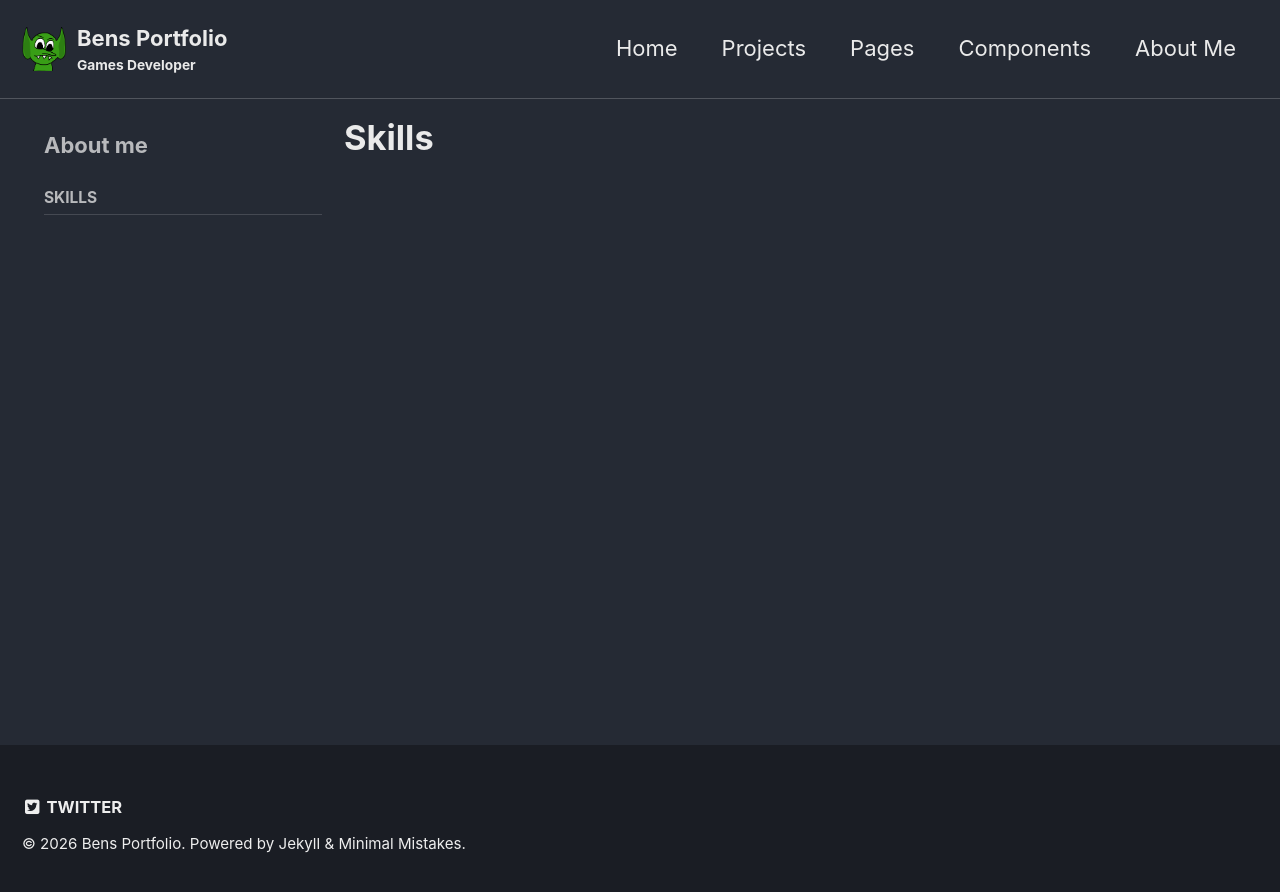
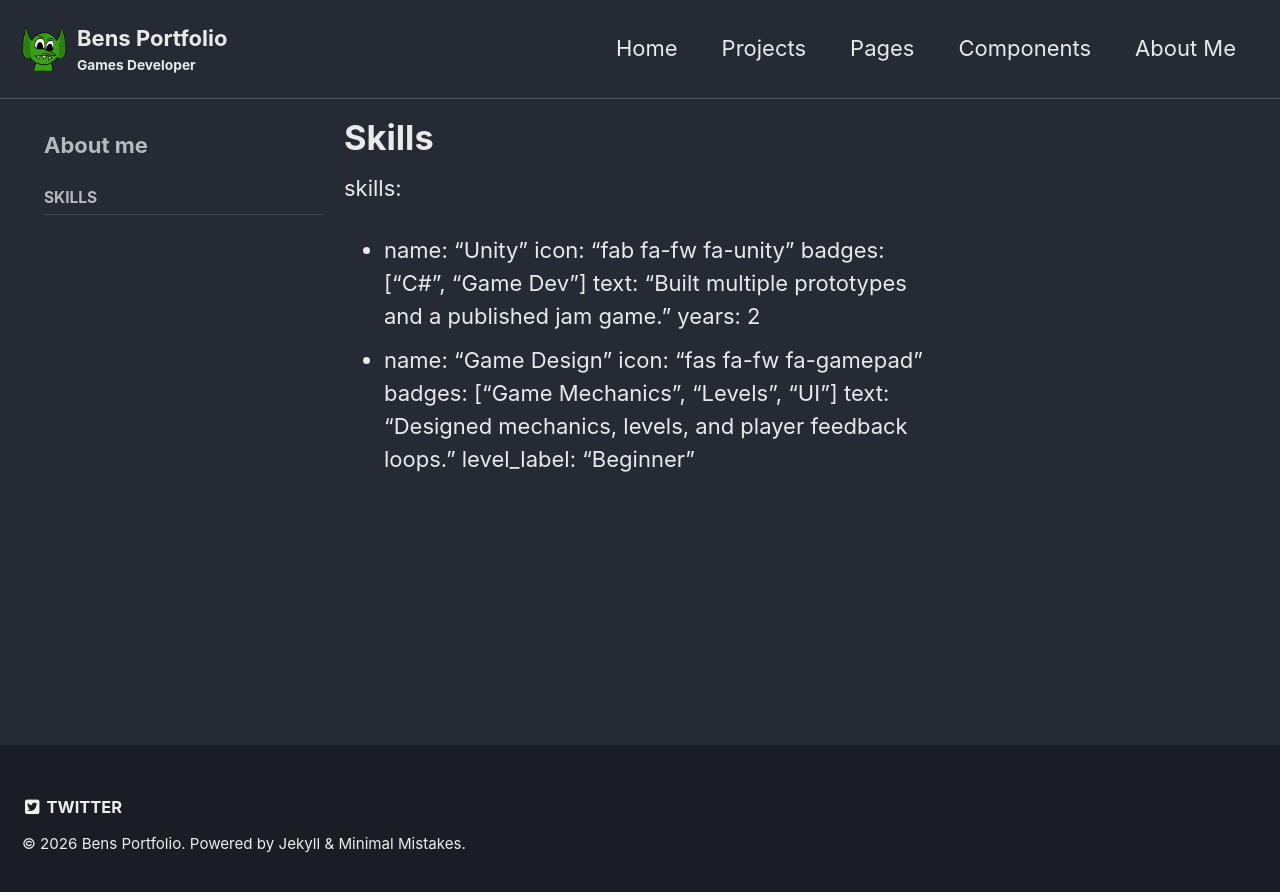
Before and after one commit to nvbnb17/nvbnb17.github.io, a Jekyll site: the page built from _pages/about-me-skills.md, in a window 1280 px wide. Shown: the top 892 px of the page. Built offline with Jekyll 4.4.1, drawn with Linux system fonts in a browser that asks for light colours.

Commit message:
Update about-me-skills.md

```diff
--- a/_pages/about-me-skills.md
+++ b/_pages/about-me-skills.md
@@ -7,3 +7,14 @@ sidebar:
   nav:
     - about-me
 ---
+skills:
+  - name: "Unity"
+    icon: "fab fa-fw fa-unity"
+    badges: ["C#", "Game Dev"]
+    text: "Built multiple prototypes and a published jam game."
+    years: 2
+  - name: "Game Design"
+    icon: "fas fa-fw fa-gamepad"
+    badges: ["Game Mechanics", "Levels", "UI"]
+    text: "Designed mechanics, levels, and player feedback loops."
+    level_label: "Beginner"
```
